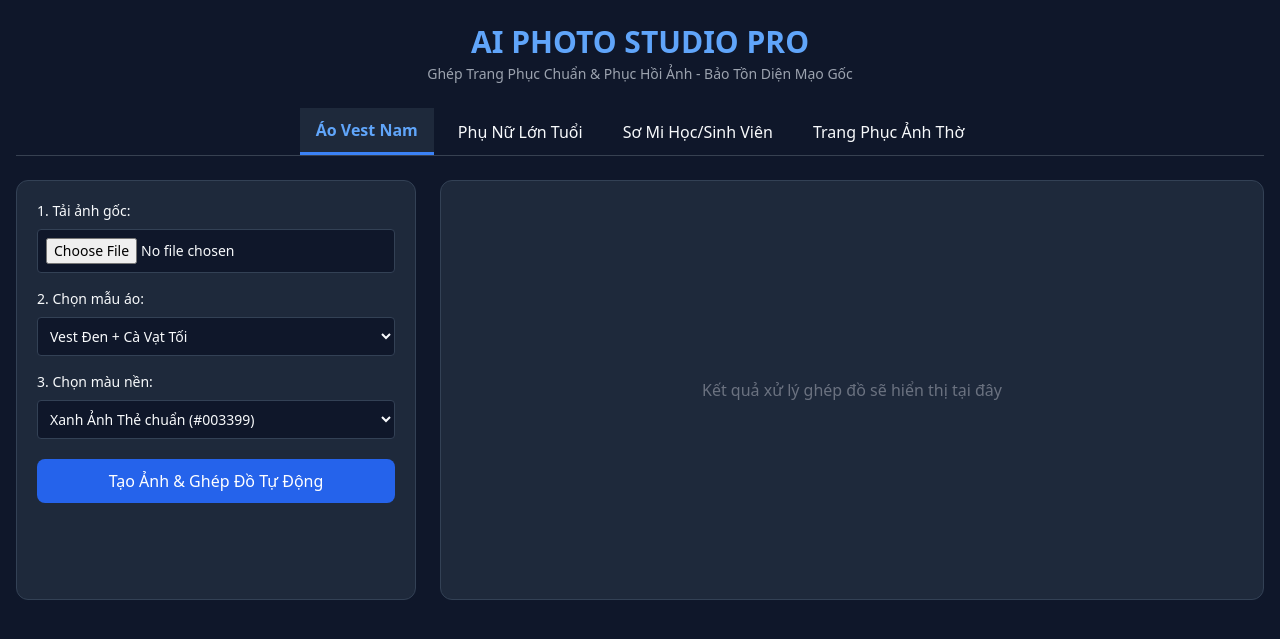
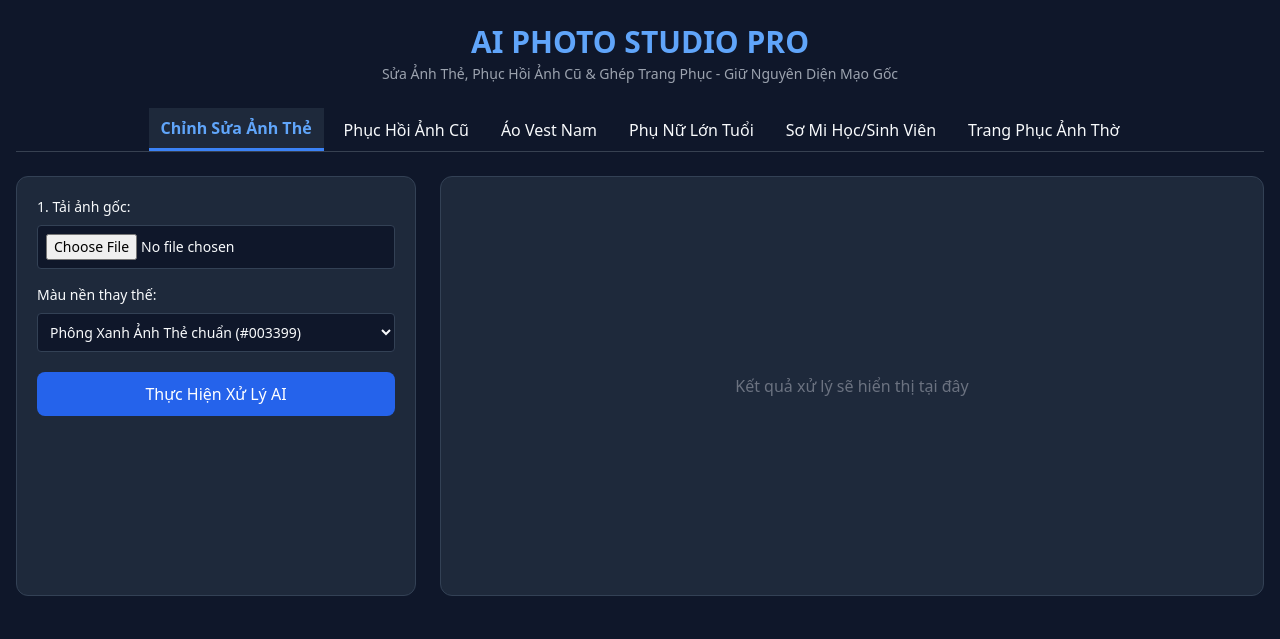
Before and after one commit to nghitv89-debug/tool-lam-anh-NGHI89, a FastAPI app: page / in a window 1280 px wide. Shown: the top 639 px of the page. Run offline with FastAPI, Linux system fonts and the light colour scheme; some libraries are stand-ins or nearby versions.

Commit message:
Update index.html

```diff
--- a/templates/index.html
+++ b/templates/index.html
@@ -3,48 +3,47 @@
 <head>
     <meta charset="UTF-8">
     <meta name="viewport" content="width=device-width, initial-scale=1.0">
-    <title>AI Photo Studio Pro - Ghép Áo & So Sánh Ảnh</title>
+    <title>AI Photo Studio Pro - Phục Hồi & Ghép Đồ</title>
     <script src="https://cdn.tailwindcss.com"></script>
     <link rel="icon" type="image/png" href="https://cdn-icons-png.flaticon.com/512/3342/3342137.png">
     <style>
         body { background-color: #0f172a; color: #f8fafc; }
         .tab-btn.active { background-color: #1e293b; border-bottom: 3px solid #3b82f6; color: #60a5fa; font-weight: bold; }
-        #placeholder-text {
-            top: 50%; left: 50%; transform: translate(-50%, -50%);
-        }
-        .image-box { max-height: 450px; }
+        .image-box { max-height: 420px; }
     </style>
 </head>
 <body class="font-sans antialiased">
     <div class="max-w-7xl mx-auto px-4 py-6">
         <header class="text-center mb-6">
             <h1 class="text-3xl font-bold text-blue-400">AI PHOTO STUDIO PRO</h1>
-            <p class="text-gray-400 text-sm mt-1">Ghép Trang Phục Chuẩn & Phục Hồi Ảnh - Bảo Tồn Diện Mạo Gốc</p>
+            <p class="text-gray-400 text-sm mt-1">Sửa Ảnh Thẻ, Phục Hồi Ảnh Cũ & Ghép Trang Phục - Giữ Nguyên Diện Mạo Gốc</p>
         </header>
 
-        <!-- Tabs -->
-        <div class="flex flex-wrap justify-center border-b border-gray-700 mb-6 gap-2">
-            <button id="tab-vest-btn" onclick="switchTab('vest')" class="tab-btn active px-4 py-2.5 text-sm md:text-base">Áo Vest Nam</button>
-            <button id="tab-nu-btn" onclick="switchTab('nu')" class="tab-btn px-4 py-2.5 text-sm md:text-base">Phụ Nữ Lớn Tuổi</button>
-            <button id="tab-somi-btn" onclick="switchTab('somi')" class="tab-btn px-4 py-2.5 text-sm md:text-base">Sơ Mi Học/Sinh Viên</button>
-            <button id="tab-tho-btn" onclick="switchTab('tho')" class="tab-btn px-4 py-2.5 text-sm md:text-base">Trang Phục Ảnh Thờ</button>
+        <!-- Tất cả 6 Tabs danh mục -->
+        <div class="flex flex-wrap justify-center border-b border-gray-700 mb-6 gap-1 md:gap-2">
+            <button id="tab-anhthe-btn" onclick="switchTab('anhthe')" class="tab-btn active px-3 py-2 text-sm md:text-base">Chỉnh Sửa Ảnh Thẻ</button>
+            <button id="tab-phuchoi-btn" onclick="switchTab('phuchoi')" class="tab-btn px-3 py-2 text-sm md:text-base">Phục Hồi Ảnh Cũ</button>
+            <button id="tab-vest-btn" onclick="switchTab('vest')" class="tab-btn px-3 py-2 text-sm md:text-base">Áo Vest Nam</button>
+            <button id="tab-nu-btn" onclick="switchTab('nu')" class="tab-btn px-3 py-2 text-sm md:text-base">Phụ Nữ Lớn Tuổi</button>
+            <button id="tab-somi-btn" onclick="switchTab('somi')" class="tab-btn px-3 py-2 text-sm md:text-base">Sơ Mi Học/Sinh Viên</button>
+            <button id="tab-tho-btn" onclick="switchTab('tho')" class="tab-btn px-3 py-2 text-sm md:text-base">Trang Phục Ảnh Thờ</button>
         </div>
 
         <div class="grid grid-cols-1 lg:grid-cols-12 gap-6">
-            <!-- Form -->
-            <div class="lg:col-span-4 bg-slate-800 p-5 rounded-xl border border-slate-700 flex flex-col gap-4">
+            <!-- Form tùy chọn -->
+            <div class="lg:col-span-4 bg-slate-800 p-5 rounded-xl border border-slate-700">
                 <form id="main-form" onsubmit="processImage(event)">
-                    <input type="hidden" id="category-input" name="category" value="vest_nam">
+                    <input type="hidden" id="category-input" name="category" value="anh_the">
 
                     <div class="mb-4">
                         <label class="block text-sm font-medium mb-2">1. Tải ảnh gốc:</label>
-                        <!-- Thêm id 'file-input' để lắng nghe sự kiện thay đổi -->
                         <input id="file-input" type="file" name="file" required accept="image/*" class="w-full bg-slate-900 border border-slate-700 rounded p-2 text-sm">
                     </div>
 
-                    <div class="mb-4">
-                        <label class="block text-sm font-medium mb-2">2. Chọn mẫu áo:</label>
-                        <select id="select-vest" name="sub_option_vest" class="w-full bg-slate-900 border border-slate-700 rounded p-2 text-sm sub-select">
+                    <!-- Lựa chọn mẫu áo tương ứng tab -->
+                    <div id="sub-option-container" class="mb-4 hidden">
+                        <label class="block text-sm font-medium mb-2">2. Chọn kiểu trang phục:</label>
+                        <select id="select-vest" name="sub_option_vest" class="w-full bg-slate-900 border border-slate-700 rounded p-2 text-sm sub-select hidden">
                             <option value="classic black suit with dark tie">Vest Đen + Cà Vạt Tối</option>
                             <option value="navy blue luxury suit with tie">Vest Xanh Navy + Cà Vạt</option>
                             <option value="grey formal suit with bow tie">Vest Xám Ghi Sang Trọng</option>
@@ -68,38 +67,35 @@
                     </div>
 
                     <div class="mb-5">
-                        <label class="block text-sm font-medium mb-2">3. Chọn màu nền:</label>
+                        <label class="block text-sm font-medium mb-2">Màu nền thay thế:</label>
                         <select name="bg_color" class="w-full bg-slate-900 border border-slate-700 rounded p-2 text-sm">
-                            <option value="#003399">Xanh Ảnh Thẻ chuẩn (#003399)</option>
+                            <option value="#003399">Phông Xanh Ảnh Thẻ chuẩn (#003399)</option>
                             <option value="#FFFFFF">Phông Trắng (#FFFFFF)</option>
                             <option value="#1E90FF">Phông Xanh Nhạt (#1E90FF)</option>
                             <option value="#666666">Phông Xám Trang Nghiêm (#666666)</option>
                         </select>
                     </div>
 
-                    <button type="submit" class="w-full bg-blue-600 hover:bg-blue-500 text-white font-medium py-2.5 rounded-lg transition">Tạo Ảnh & Ghép Đồ Tự Động</button>
+                    <button type="submit" class="w-full bg-blue-600 hover:bg-blue-500 text-white font-medium py-2.5 rounded-lg transition">Thực Hiện Xử Lý AI</button>
                 </form>
             </div>
 
-            <!-- Kết quả so sánh -->
+            <!-- Khung hiển thị so sánh -->
             <div id="results-display" class="lg:col-span-8 bg-slate-800 p-5 rounded-xl border border-slate-700 min-h-[420px] relative">
-                <!-- Text hướng dẫn ban đầu -->
-                <p id="placeholder-text" class="absolute text-center text-gray-500">Kết quả xử lý ghép đồ sẽ hiển thị tại đây</p>
+                <p id="placeholder-text" class="absolute top-1/2 left-1/2 transform -translate-x-1/2 -translate-y-1/2 text-gray-500 text-center">Kết quả xử lý sẽ hiển thị tại đây</p>
 
                 <div id="loading" class="hidden absolute top-1/2 left-1/2 transform -translate-x-1/2 -translate-y-1/2 text-center w-full">
                     <div class="inline-block animate-spin rounded-full h-10 w-10 border-b-2 border-blue-500 mb-3"></div>
-                    <p class="text-sm text-gray-300">Đang xử lý ghép đồ... Vui lòng đợi.</p>
+                    <p class="text-sm text-gray-300">Đang xử lý ảnh... Vui lòng đợi trong giây lát.</p>
                 </div>
 
                 <div id="images-compare-container" class="grid grid-cols-1 md:grid-cols-2 gap-4 h-full hidden">
-                    <!-- Ảnh gốc -->
                     <div class="text-center flex flex-col items-center justify-center">
                         <h3 class="text-md font-medium mb-2 text-gray-400">Ảnh Gốc</h3>
-                        <img id="input-preview" src="" alt="Ảnh gốc preview" class="image-box object-contain rounded border border-slate-600 shadow">
+                        <img id="input-preview" src="" alt="Ảnh gốc" class="image-box object-contain rounded border border-slate-600 shadow">
                     </div>
-                    <!-- Ảnh kết quả -->
                     <div class="text-center flex flex-col items-center justify-center">
-                        <h3 class="text-md font-medium mb-2 text-green-400">Kết Quả</h3>
+                        <h3 class="text-md font-medium mb-2 text-green-400">Kết Quả AI</h3>
                         <div id="result-success-content" class="w-full h-full flex flex-col items-center justify-center hidden">
                             <img id="output-image" src="" alt="Ảnh kết quả" class="image-box object-contain rounded border border-slate-600 shadow-lg mb-4">
                             <a id="download-btn" href="" download="ket-qua.png" target="_blank" class="inline-block bg-green-600 hover:bg-green-500 text-white px-5 py-2.5 rounded-lg font-medium">Tải Ảnh Chất Lượng Cao</a>
@@ -111,24 +107,24 @@
     </div>
 
     <script>
-        let currentTab = 'vest';
+        let currentTab = 'anhthe';
         const fileInput = document.getElementById('file-input');
         const inputPreview = document.getElementById('input-preview');
         const imagesCompareContainer = document.getElementById('images-compare-container');
         const placeholderText = document.getElementById('placeholder-text');
         const loadingDiv = document.getElementById('loading');
         const resultSuccessContent = document.getElementById('result-success-content');
+        const subOptionContainer = document.getElementById('sub-option-container');
 
-        // Sự kiện: Hiển thị ảnh gốc khi người dùng tải file lên
         fileInput.addEventListener('change', function() {
             const file = this.files[0];
             if (file) {
                 const reader = new FileReader();
                 reader.addEventListener('load', function() {
                     inputPreview.src = this.result;
-                    imagesCompareContainer.classList.remove('hidden'); // Hiện container ảnh so sánh
-                    placeholderText.classList.add('hidden'); // Ẩn text hướng dẫn
-                    resultSuccessContent.classList.add('hidden'); // Ẩn ảnh kết quả cũ
+                    imagesCompareContainer.classList.remove('hidden');
+                    placeholderText.classList.add('hidden');
+                    resultSuccessContent.classList.add('hidden');
                 });
                 reader.readAsDataURL(file);
             }
@@ -139,7 +135,19 @@
             document.querySelectorAll('.tab-btn').forEach(btn => btn.classList.remove('active'));
             document.querySelectorAll('.sub-select').forEach(sel => sel.classList.add('hidden'));
 
-            if(tab === 'vest') {
+            if(tab === 'anhthe' || tab === 'phuchoi') {
+                subOptionContainer.classList.add('hidden');
+            } else {
+                subOptionContainer.classList.remove('hidden');
+            }
+
+            if(tab === 'anhthe') {
+                document.getElementById('tab-anhthe-btn').classList.add('active');
+                document.getElementById('category-input').value = 'anh_the';
+            } else if(tab === 'phuchoi') {
+                document.getElementById('tab-phuchoi-btn').classList.add('active');
+                document.getElementById('category-input').value = 'phu_choi';
+            } else if(tab === 'vest') {
                 document.getElementById('tab-vest-btn').classList.add('active');
                 document.getElementById('select-vest').classList.remove('hidden');
                 document.getElementById('category-input').value = 'vest_nam';
@@ -163,7 +171,6 @@
             const form = event.target;
             const formData = new FormData(form);
 
-            // Bổ sung kiểu áo tương ứng tab
             let subOption = '';
             if(currentTab === 'vest') subOption = form.sub_option_vest.value;
             else if(currentTab === 'nu') subOption = form.sub_option_nu.value;
@@ -181,7 +188,7 @@
                 if(data.status === 'success') {
                     document.getElementById('output-image').src = data.image_url;
                     document.getElementById('download-btn').href = data.image_url;
-                    resultSuccessContent.classList.remove('hidden'); // Hiện ảnh kết quả
+                    resultSuccessContent.classList.remove('hidden');
                 } else {
                     alert('Lỗi xử lý: ' + data.message);
                 }
```
